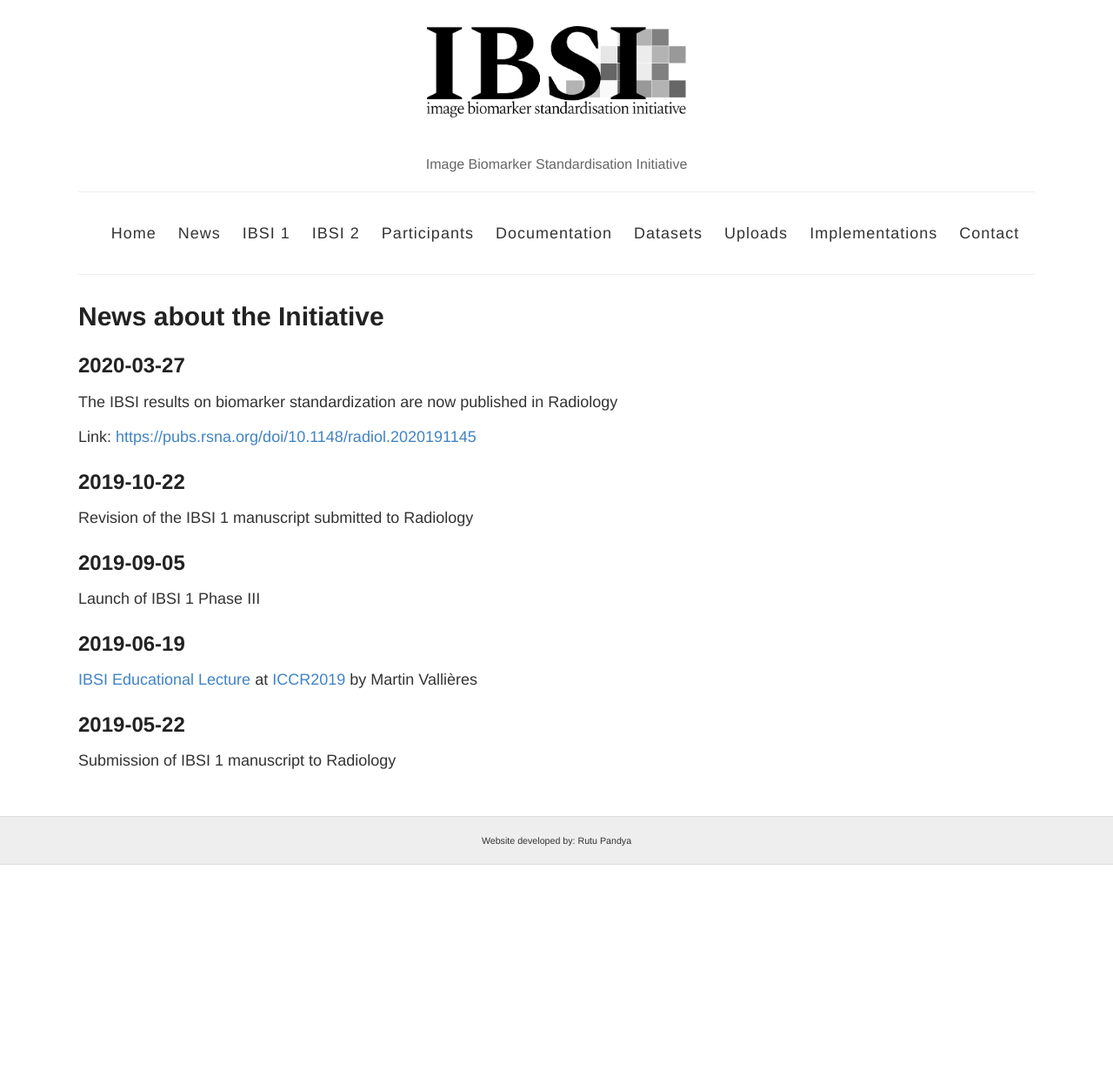
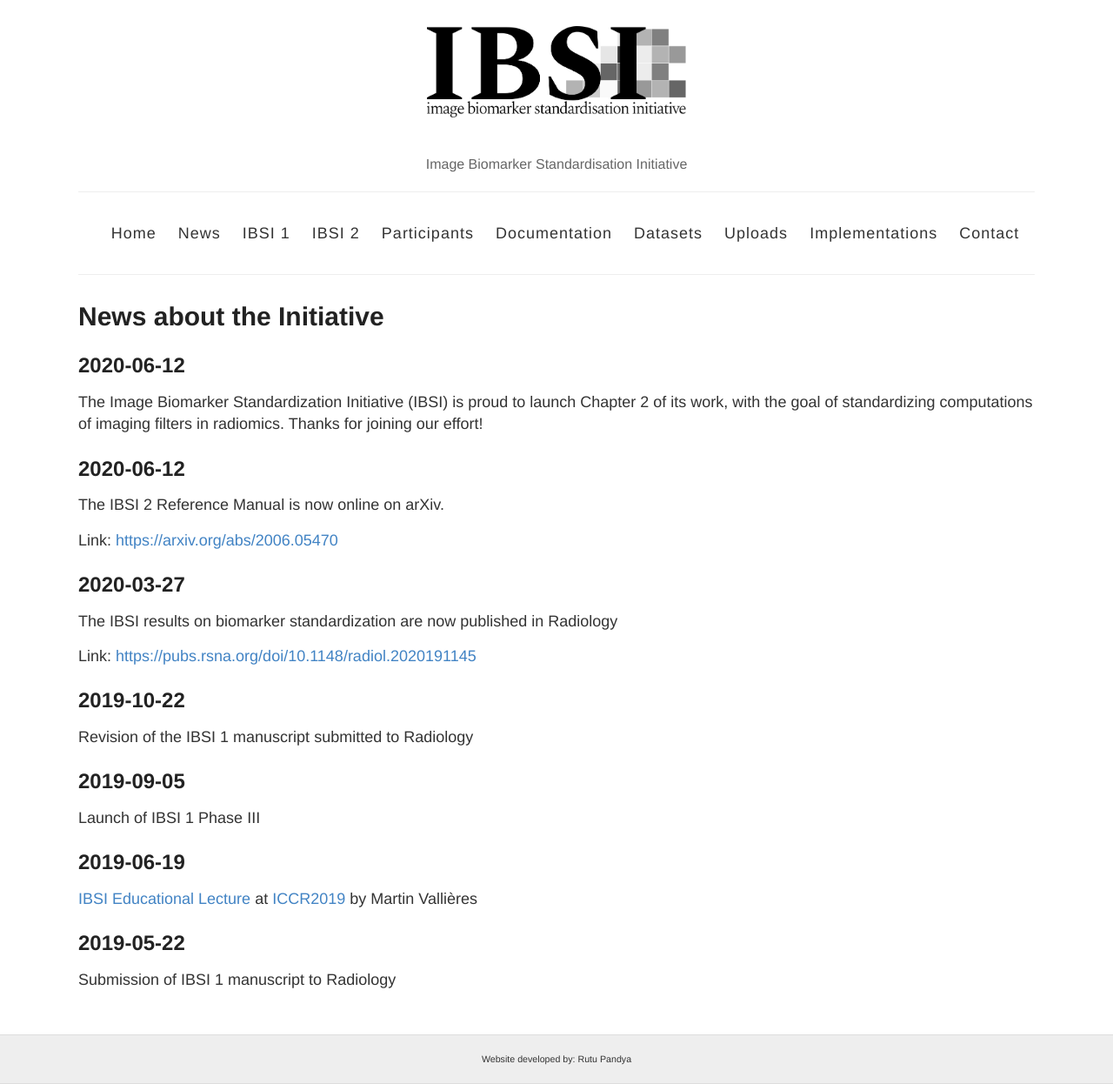
Before and after one commit to theibsi/theibsi.github.io, a Jekyll site: the page built from news.html, in a window 1280 px wide. Shown: the whole page at 87% size. Built offline with Jekyll 4.4.1, drawn with Linux system fonts in a browser that asks for light colours; before the commit the page ends 994 px from its top, so only the background shows below that.

Commit message:
Add news & correct typo

```diff
--- a/ibsi2.html
+++ b/ibsi2.html
@@ -16,7 +16,7 @@ permalink: /ibsi2/
 </section>
 
 <section title="ibsi2-project">
-	<h1>Projet overview</h1>
+	<h1>Project overview</h1>
     <p>
 		This project will function similarly to the IBSI 1 project, and will be divided into 3 distinct phases:
 
--- a/news.html
+++ b/news.html
@@ -9,6 +9,28 @@ permalink: /news/
 </h1>
 
 <section title="news">
+  <div class="news-item">
+    <h2>2020-06-12</h2>
+    <p>
+      The Image Biomarker Standardization Initiative (IBSI) is proud to launch Chapter 2 of its work, with the goal of standardizing computations of imaging filters in radiomics. Thanks for joining our effort!
+    </p>
+  </div>
+
+  <div class="news-item">
+    <h2>2020-06-12</h2>
+    <p>
+      The IBSI 2 Reference Manual is now online on arXiv.
+    </p>
+    <p>
+      Link:
+      <a
+        target="_blank"
+        href="https://arxiv.org/abs/2006.05470"
+        >https://arxiv.org/abs/2006.05470</a
+      >
+    </p>
+  </div>
+
   <div class="news-item">
     <h2>2020-03-27</h2>
     <p>
```
